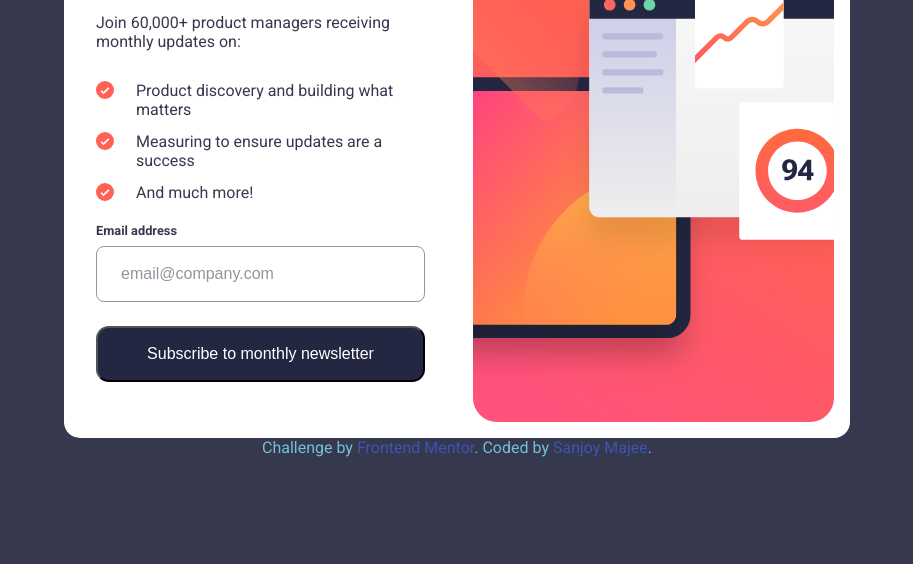
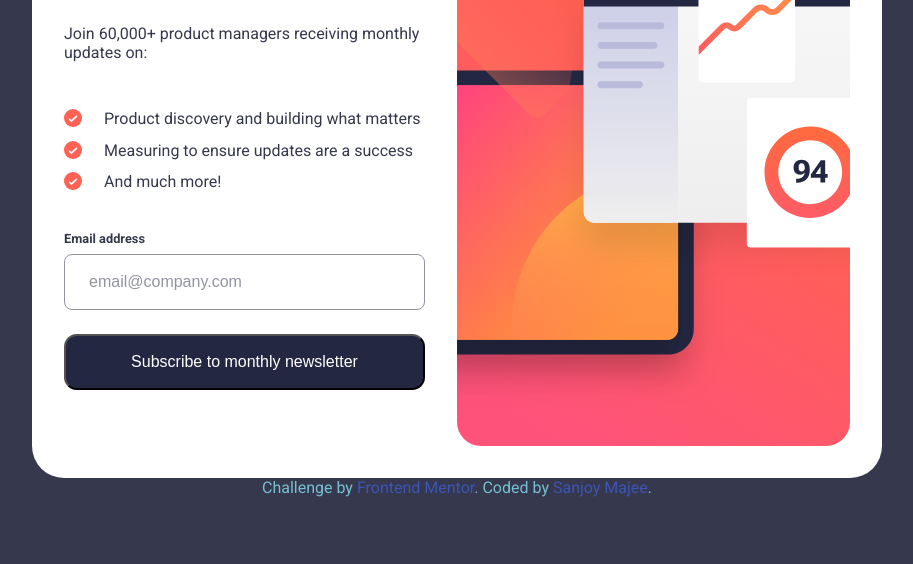
Before and after one commit to Sanjoymajee/newsletter-sign-up-with-success-message-main, a plain HTML site: page index.html in a window 1280 px wide. Shown: the part 236-800 px from the top of the page, without its empty margins (183-1096 px from the left). Drawn offline with Linux system fonts and the light colour scheme.

Commit message:
style changes

```diff
--- a/style.css
+++ b/style.css
@@ -155,6 +155,17 @@ button {
   margin-bottom: 1.5rem;
 }
 
+button:hover {
+  background: var(--Tomato);
+  box-shadow: 0px 0px 30px var(--Tomato);
+  transition: all 0.4s cubic-bezier(0.17, 0.67, 0.83, 0.67);
+  border: none;
+}
+
+button::after {
+  transition: all 0.4s cubic-bezier(0.17, 0.67, 0.83, 0.67);
+}
+
 input:focus {
   border: none;
 }
@@ -195,10 +206,12 @@ span {
   .newsletter-card {
     display: grid;
     grid-template-columns: 1fr 1fr;
+    padding: 2rem;
+    border-radius: 2rem;
   }
 
   .card__image {
-    padding: 1rem;
+    padding: 0;
     grid-column-start: 2;
   }
 
@@ -210,7 +223,7 @@ span {
 
   .card__content {
     box-sizing: border-box;
-    padding: 2rem;
+    padding: 2rem 2rem 2rem 0;
     grid-row-start: 1;
     border-radius: 1.5rem 0 0 1.5rem;
     width: 100%;
@@ -224,6 +237,10 @@ span {
     width: 400px;
     height: 40vh;
     border-radius: 1.5rem;
+  }
+
+  .prompt__content {
+    margin-bottom: 1.5rem;
   }
 
   .card__content input {
```
